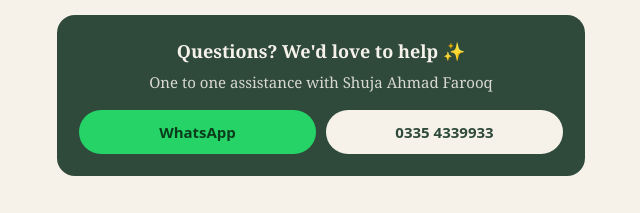
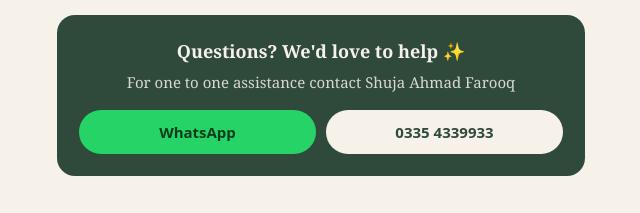
Before and after one commit to arslanali372006/kantay-care, a plain HTML site: page index.html in a window 1280 px wide. Shown: the part 979-1192 px from the top of the page, 319-959 px from the left. Drawn offline with Linux system fonts and the light colour scheme.

Commit message:
Update index.html

```diff
--- a/index.html
+++ b/index.html
@@ -138,7 +138,7 @@
 
   <div class="contact">
     <h3>Questions? We'd love to help ✨</h3>
-    <p>One to one assistance with Shuja Ahmad Farooq</p>
+    <p>For one to one assistance contact Shuja Ahmad Farooq</p>
     <div class="btns">
       <a class="wa" href="https://wa.me/923354339933" target="_blank" rel="noopener">WhatsApp</a>
       <a class="call" href="tel:+923354339933">0335 4339933</a>
```
